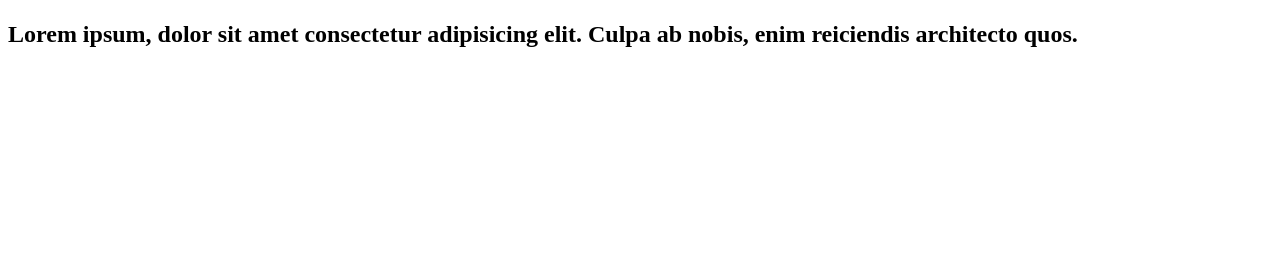
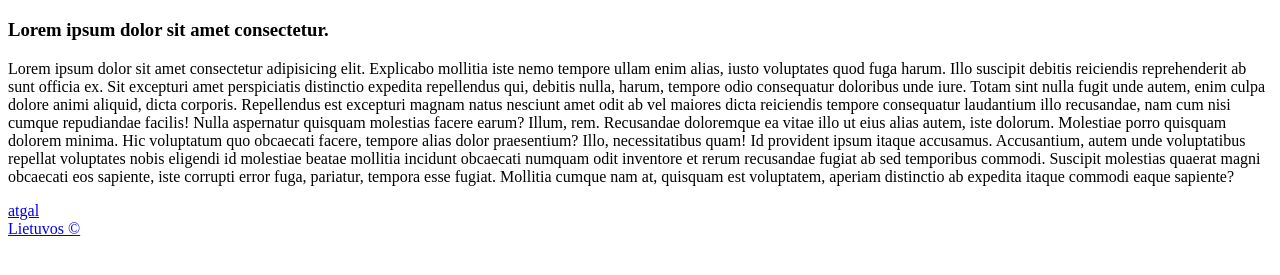
Before and after one commit to nojuz3/SCH, a plain HTML site: page 2.html in a window 1280 px wide. Shown: the part 61-336 px from the top of the page. Drawn offline with Linux system fonts and the light colour scheme.

Commit message:
Update 2.html

```diff
--- a/2.html
+++ b/2.html
@@ -1,16 +1,40 @@
 <!DOCTYPE html>
 <html lang="en">
-<head>
-    <meta charset="UTF-8">
-    <meta name="viewport" content="width=device-width, initial-scale=1.0">
+  <head>
+    <meta charset="UTF-8" />
+    <meta name="viewport" content="width=device-width, initial-scale=1.0" />
     <title>Document</title>
-</head>
-<body>
+  </head>
+  <body>
     <header><h1>Lorem ipsum dolor sit amet.</h1></header>
     <article>
-        <h2>
-            <P>Lorem ipsum, dolor sit amet consectetur adipisicing elit. Culpa ab nobis, enim reiciendis architecto quos.</P>
-        </h2>
+      <h3>Lorem ipsum dolor sit amet consectetur.</h3>
+      <p>
+        Lorem ipsum dolor sit amet consectetur adipisicing elit. Explicabo
+        mollitia iste nemo tempore ullam enim alias, iusto voluptates quod fuga
+        harum. Illo suscipit debitis reiciendis reprehenderit ab sunt officia
+        ex. Sit excepturi amet perspiciatis distinctio expedita repellendus qui,
+        debitis nulla, harum, tempore odio consequatur doloribus unde iure.
+        Totam sint nulla fugit unde autem, enim culpa dolore animi aliquid,
+        dicta corporis. Repellendus est excepturi magnam natus nesciunt amet
+        odit ab vel maiores dicta reiciendis tempore consequatur laudantium illo
+        recusandae, nam cum nisi cumque repudiandae facilis! Nulla aspernatur
+        quisquam molestias facere earum? Illum, rem. Recusandae doloremque ea
+        vitae illo ut eius alias autem, iste dolorum. Molestiae porro quisquam
+        dolorem minima. Hic voluptatum quo obcaecati facere, tempore alias dolor
+        praesentium? Illo, necessitatibus quam! Id provident ipsum itaque
+        accusamus. Accusantium, autem unde voluptatibus repellat voluptates
+        nobis eligendi id molestiae beatae mollitia incidunt obcaecati numquam
+        odit inventore et rerum recusandae fugiat ab sed temporibus commodi.
+        Suscipit molestias quaerat magni obcaecati eos sapiente, iste corrupti
+        error fuga, pariatur, tempora esse fugiat. Mollitia cumque nam at,
+        quisquam est voluptatem, aperiam distinctio ab expedita itaque commodi
+        eaque sapiente?
+      </p>
+      <a href="index.html" target="_parent">atgal</a>
     </article>
-</body>
+    <footer>
+      <a href="https://mail.google.com/mail/u/0/">Lietuvos &#0169;</a>
+    </footer>
+  </body>
 </html>
```
